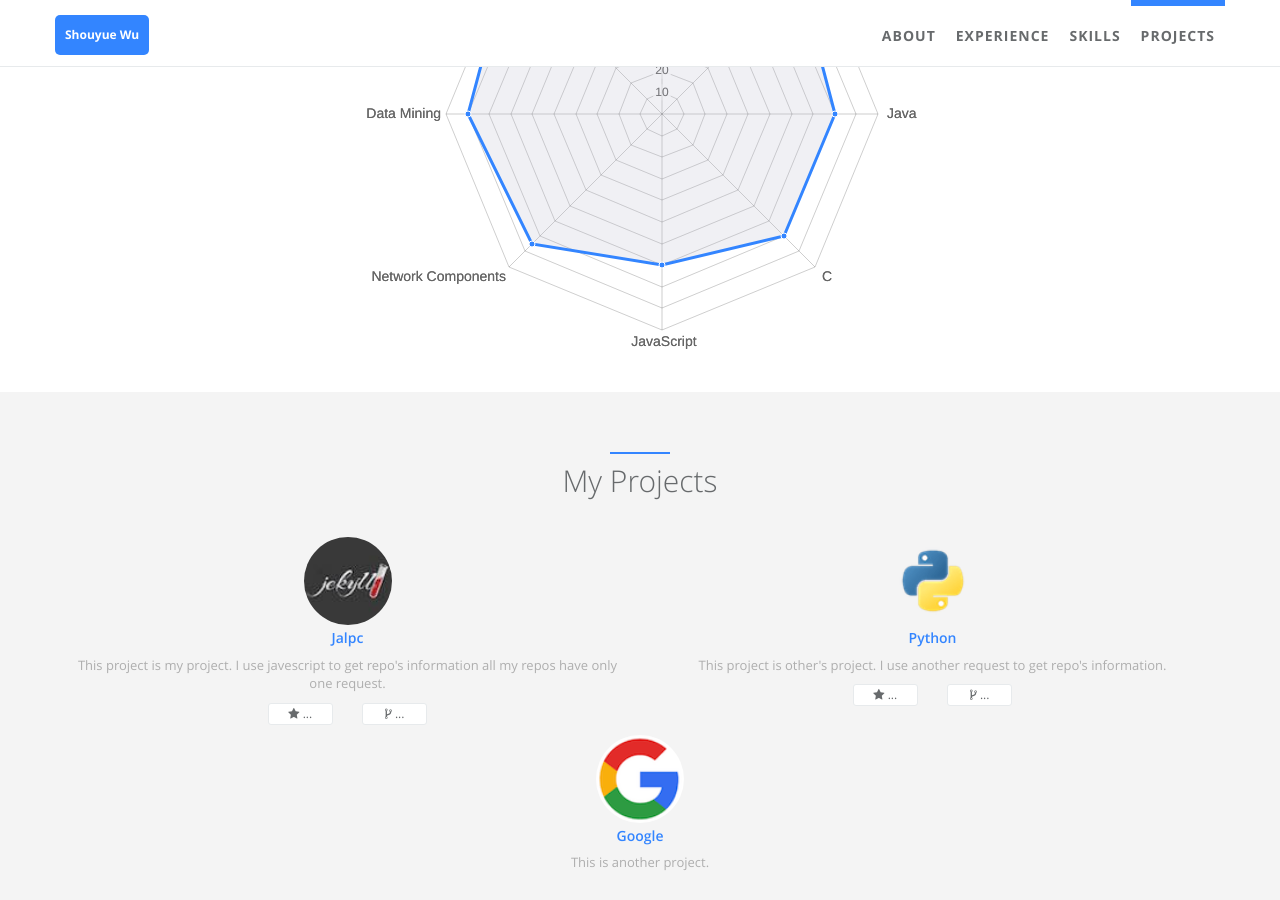
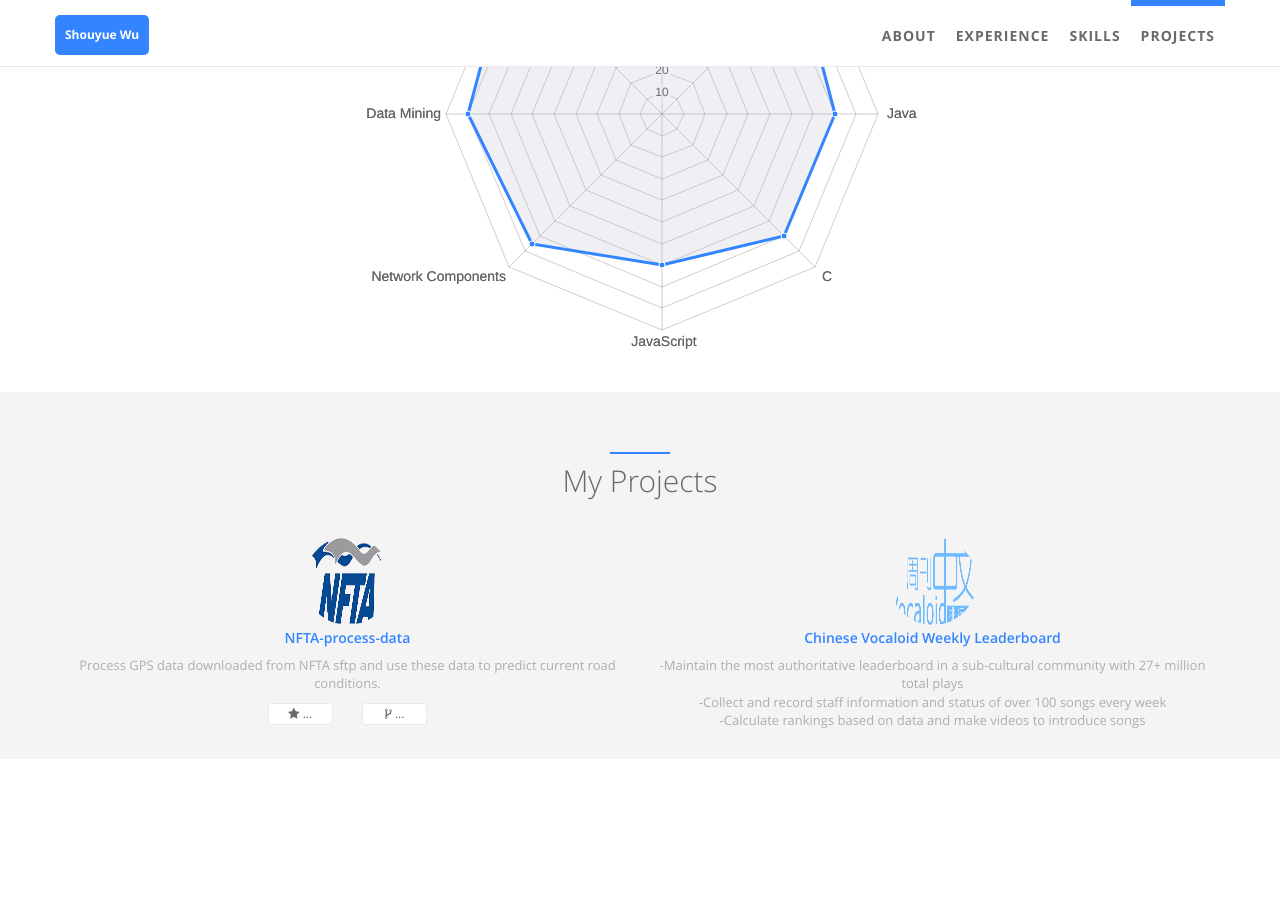
Before and after one commit to Lostpart/aboutMe, a Jekyll site: the page built from index.html, in a window 1280 px wide and 900 px high, scrolled down 2651 px. Built offline with Jekyll 4.4.1, drawn with Linux system fonts in a browser that asks for light colours; after the commit the page ends 3410 px from its top, so only the background shows below that.

Commit message:
update config

```diff
--- a/_data/index/projects.yml
+++ b/_data/index/projects.yml
@@ -1,22 +1,24 @@
 # projects section data
 # If you don't have language feature(language.yml is empty), ignore "i18n" items
 # Suggest projects' img be located at '/static/assets/img/landing', and edit following img items.
-- name: Jalpc
-  i18n: jalpc
-  gh_user: jarrekk
-  repo: Jalpc
-  img: /static/assets/img/landing/jekyll.png
-  desc: This project is my project. I use javescript to get repo's information all my repos have only one request.
+- name: NFTA-process-data
+  i18n: NFTA-process-data_name
+  gh_user: wdzhong
+  repo: NFTA-process-data
+  img: /static/assets/img/landing/NFTA_logo.png
+  desc: Process GPS data downloaded from NFTA sftp and use these data to predict current road conditions.
 
-- name: Python
-  i18n: cpython
-  gh_user: python
-  repo: cpython
-  img: /static/assets/img/landing/python.png
-  desc: This project is other's project. I use another request to get repo's information.
+#- name: Python
+#  i18n: cpython
+#  gh_user: python
+#  repo: cpython
+#  img: /static/assets/img/landing/python.png
+#  desc: This project is other's project. I use another request to get repo's information.
 
-- name: Google
-  i18n: google
-  url: https://google.com
-  img: /static/assets/img/landing/google.png
-  desc: This is another project.
+- name: Chinese Vocaloid Weekly Leaderboard
+  i18n: vc_ranking_name
+  url: https://space.bilibili.com/156489
+  img: /static/assets/img/landing/vc_ranking_logo.png
+  desc: "-Maintain the most authoritative leaderboard in a sub-cultural community with 27+ million total plays <br>
+         -Collect and record staff information and status of over 100 songs every week <br>
+         -Calculate rankings based on data and make videos to introduce songs"
```
Also changed, not shown: static/assets/img/landing/NFTA_logo.png (added), static/assets/img/landing/google.png (deleted), static/assets/img/landing/jekyll.png (deleted), static/assets/img/landing/python.png (deleted), static/assets/img/landing/vc_ranking_logo.png (added).
